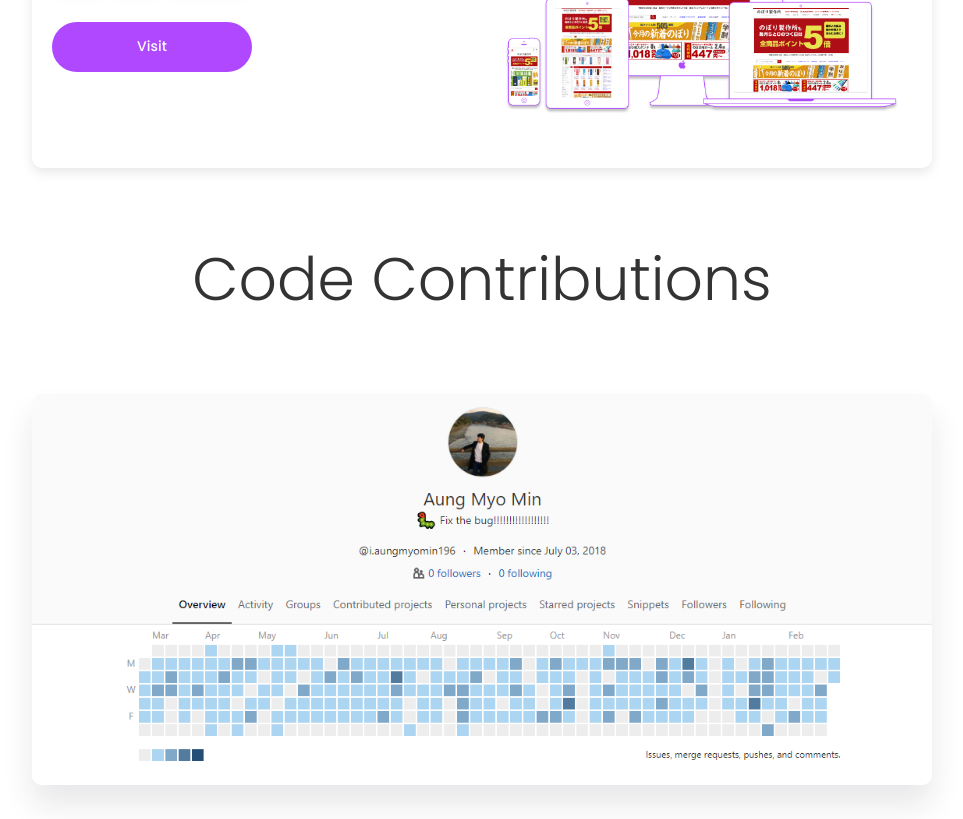
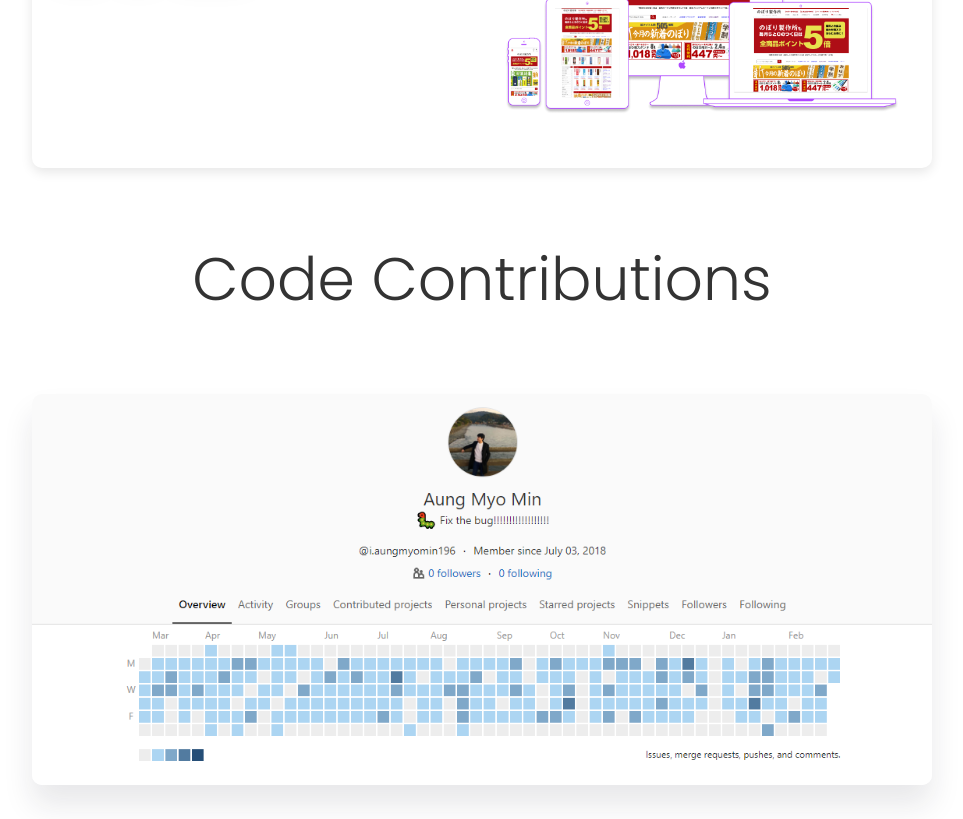
Before and after one commit to AungMyoMin196/aungmyomin196.github.io, a plain HTML site: page index.html in a window 1280 px wide. Shown: the part 2965-3784 px from the top of the page, without its empty margins (158-1121 px from the left). Drawn offline with nearby package versions, Linux system fonts and the light colour scheme.

Commit message:
remove rakuten visit button

```diff
--- a/index.html
+++ b/index.html
@@ -645,14 +645,14 @@
               </dt>
               <dd>Html Coder</dd>
             </dl>
-            <p style="margin-top: 25px">
+            <!-- <p style="margin-top: 25px">
               <a
                 href="https://www.rakuten.ne.jp/gold/noborifactory/"
                 target="_blank"
               >
                 <button class="btn-primary">Visit</button>
               </a>
-            </p>
+            </p> -->
           </div>
         </div>
         <div class="project-image">
```
Also changed, not shown: ja/index.html (+2 -2 lines).
